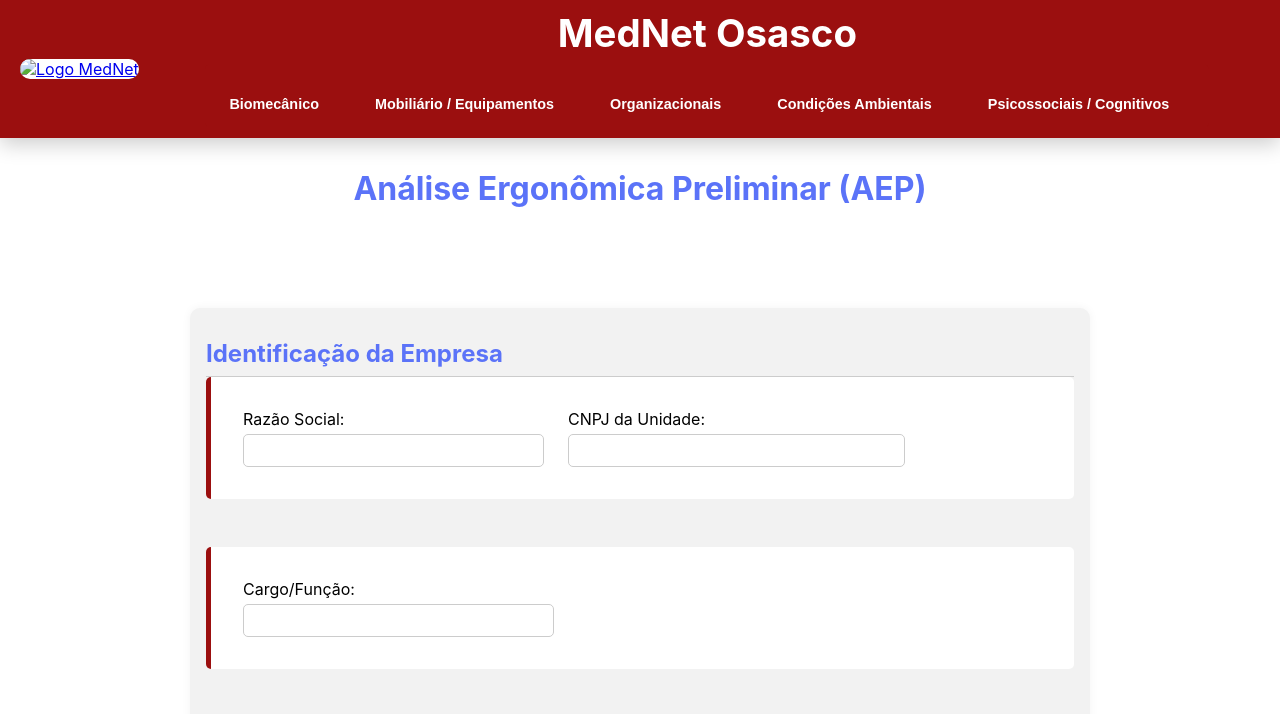
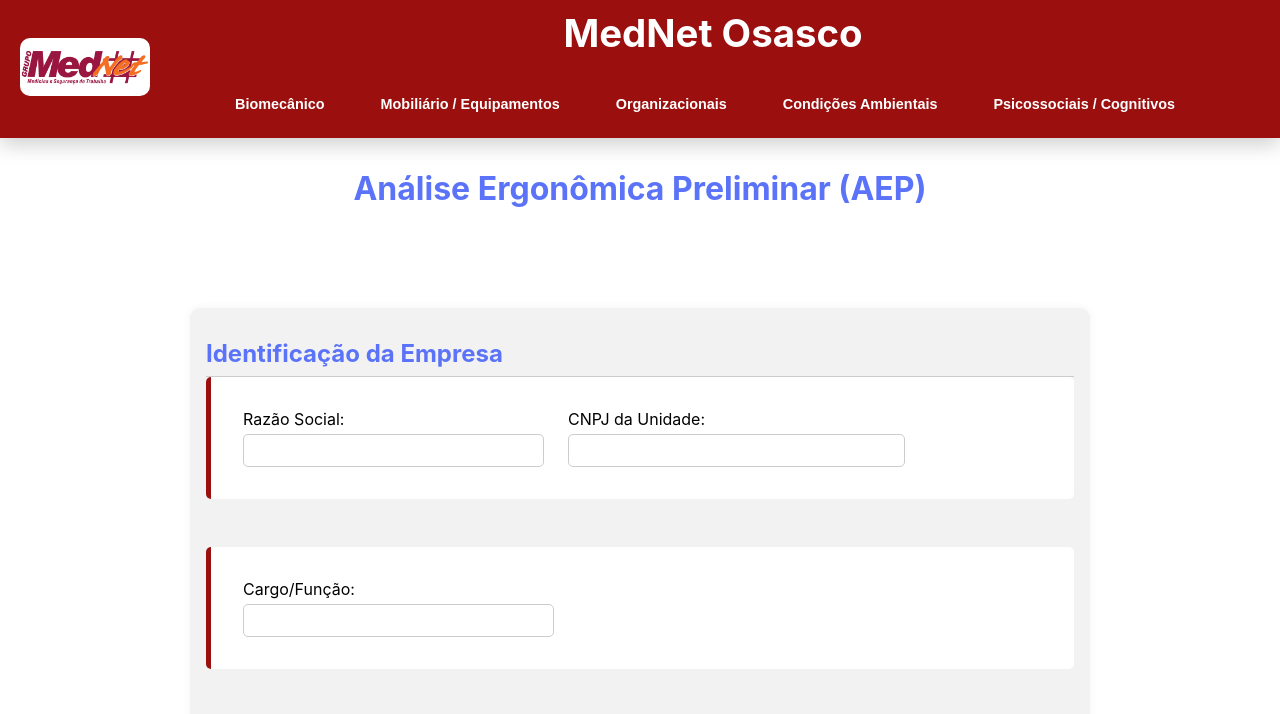
Before and after one commit to viictoraleixoo/Question-rio-AEP-, a plain HTML site: page index.html in a window 1280 px wide. Shown: the top 714 px of the page. Drawn offline with Linux system fonts and the light colour scheme.

Commit message:
Update index.html

```diff
--- a/index.html
+++ b/index.html
@@ -9,7 +9,7 @@
  <body>
   <header class="header-container">
     <a href="#" onclick="window.scrollTo({top: 0, behavior: 'smooth'}); return false;">
-      <img src="iml/LOGO MEDNET.png" alt="Logo MedNet" class="logo">
+      <img src="LOGO MEDNET.png" alt="Logo MedNet" class="logo">
     </a>
     <div class="header-content">
       <h1>MedNet Osasco</h1>
```
